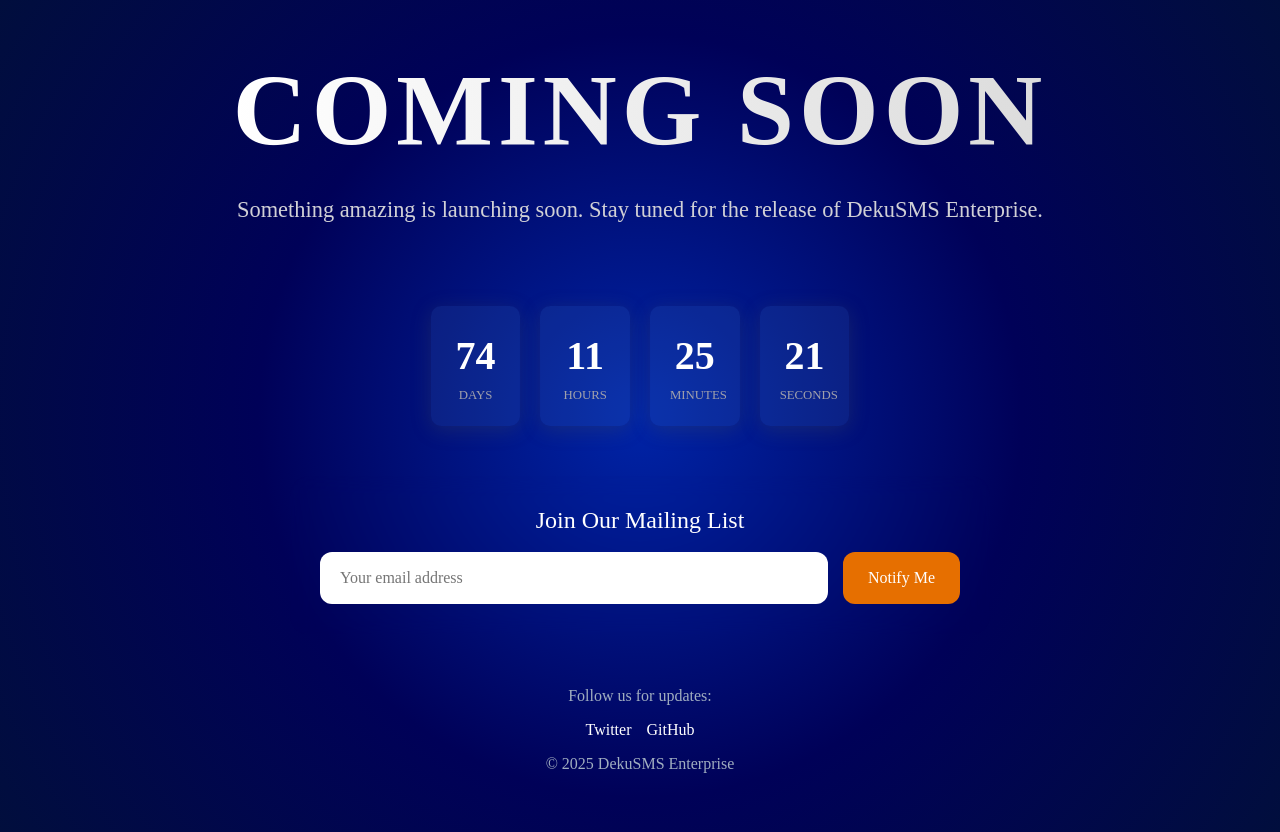
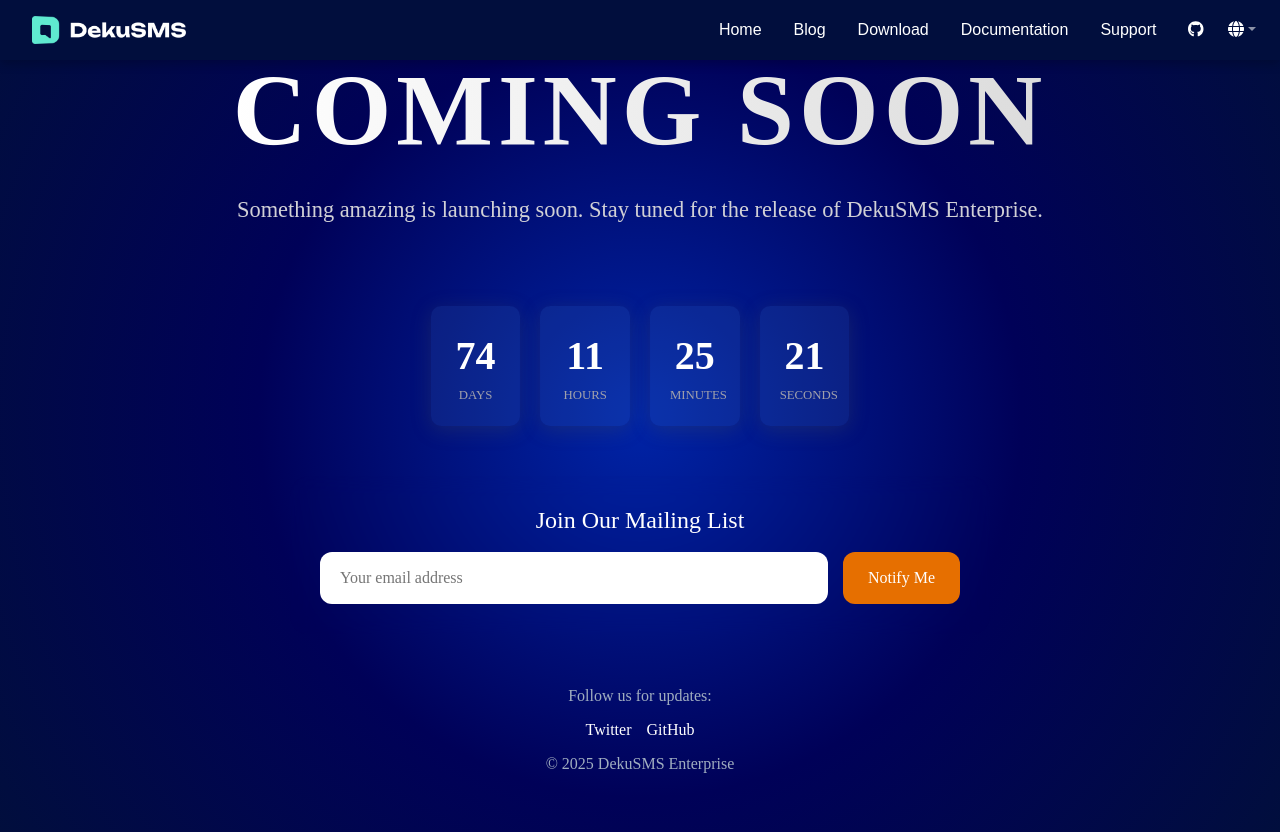
Before and after one commit to dekusms/DekuSMS-Website, a React (Vite) app: page /comingsoon in a window 1280 px wide. Built offline with nearby package versions, Linux system fonts and the light colour scheme; no server answers.

Commit message:
change background color

```diff
--- a/src/App.css
+++ b/src/App.css
@@ -11,7 +11,7 @@
     display: flex;
     align-items: center;
     justify-content: center;
-    background: linear-gradient(135deg, #010e3d 100%, #022984 10%);
+    background: #001871;
     min-height: 50vh;
 }
 
@@ -168,7 +168,7 @@
 
 /* ================= Gratitude Section ====================== */
 .gratitude {
-    background: linear-gradient(135deg, #010e3d 100%, #022984 10%);
+    background: #001871;
     padding: 50px 10px;
     text-align: center;
     display: flex;
@@ -260,7 +260,7 @@
 
 /* =============   About section============= */
 .about-page {
-    background: linear-gradient(135deg, #010e3d 100%, #022984 10%);
+    background: #001871;
     padding: 100px 10%;
     color: white;
 }
@@ -433,7 +433,7 @@
 
 /* ============================ footer ============================= */
 .footer{
-    background: linear-gradient(135deg, #010e3d 100%, #022984 10%);
+    background: #001871;
 }
 
 footer .list-unstyled a {
@@ -447,7 +447,7 @@
   }
 
   footer .list-unstyled a:hover {
-    color: #E66F00 !important;
+    color: #2ED3B7 !important;
     transform: translateX(4px);
   }
 
@@ -458,7 +458,7 @@
     top: 50%;
     transform: translateY(-50%);
     font-size: 1.1rem;
-    color: #E66F00;
+    color: #2ED3B7;
     opacity: 0.7;
     padding-right: 8px;
     transition: color 0.3s ease-in-out;
@@ -493,7 +493,7 @@
     font-size: 15px;
     padding: 0.55rem;
     border-radius: 10px;
-    background-color: #E66F00;
+    background-color: #2ED3B7;
     color: white;
     transition: background-color 0.3s;
   }
--- a/src/components/Download.jsx
+++ b/src/components/Download.jsx
@@ -42,10 +42,10 @@
       style={{ minHeight: '50vh' }}
     >
       <div className="container">
-        <h2 className="fw-bold mb-3" style={{ color: "#010e3d" }}>
+        <h2 className="fw-bold mb-3" style={{ color: "#001871" }}>
           {t('download.title')}
         </h2>
-        <p className="text-muted mb-5">{t('download.subtitle')}</p>
+        <p className="text-muted mb-5" style={{ color: "#001871" }}>{t('download.subtitle')}</p>
 
         <div className="row g-4 align-items-stretch">
           {downloadOptions.map((option, index) => (
--- a/src/components/Footer.jsx
+++ b/src/components/Footer.jsx
@@ -8,7 +8,10 @@
   const { t } = useTranslation('dekusms');
 
   return (
-    <footer className="footer bg-dark text-white py-5">
+    <footer className="footertext-white py-5" style={{
+      background: '#001871',
+      color: '#ffffff'
+    }}>
       <div className="container">
         <div className="row">
           <div className="col-md-3 mb-4">
--- a/src/components/Navbar.jsx
+++ b/src/components/Navbar.jsx
@@ -28,7 +28,7 @@
     >
       <Link className="navbar-brand d-flex align-items-center" to="/" style={linkStyle}>
         <img
-          src="/DekuSMS-White.png"
+          src="/DekuSMS-Dark Theme.png"
           alt="Logo"
           style={{ height: "28px", marginRight: "8px" }}
         />
--- a/src/pages/ComingSoon.jsx
+++ b/src/pages/ComingSoon.jsx
@@ -1,6 +1,27 @@
 import React, { useState, useEffect } from 'react';
+import { Link } from "react-router-dom";
+import { FontAwesomeIcon } from "@fortawesome/react-fontawesome";
+import { faGithub } from "@fortawesome/free-brands-svg-icons";
+import { NavDropdown } from "react-bootstrap";
+import { useTranslation } from "react-i18next";
+import { faGlobe } from "@fortawesome/free-solid-svg-icons";
+import i18n from "../i18n";
+
 
 const ComingSoon = () => {
+
+
+ const { t } = useTranslation("dekusms");
+  const [expanded, setExpanded] = useState(false);
+
+  const linkStyle = {
+    color: "#ffffff",
+    fontFamily: "'Unbounded', 'Mona Sans', sans-serif",
+    fontSize: "1rem",
+    padding: "0.5rem 1rem",
+  };
+
+
   const calculateTimeLeft = () => {
     const launchDate = new Date("2025-04-30T00:00:00");
     const difference = launchDate - new Date();
@@ -38,6 +59,86 @@
       overflow: 'hidden',
       padding: '20px',
     }}>
+{/* ============== Navbar ======================== */}
+ <nav
+      className="navbar navbar-expand-lg navbar-dark fixed-top px-3"
+      style={{
+        backgroundColor: "#010e3d",
+        boxShadow: "0px 4px 10px rgba(0, 0, 0, 0.2)",
+      }}
+    >
+      <Link className="navbar-brand d-flex align-items-center" to="/" style={linkStyle}>
+        <img
+          src="/DekuSMS-Dark Theme.png"
+          alt="Logo"
+          style={{ height: "28px", marginRight: "8px" }}
+        />
+      </Link>
+
+      <button
+        className="navbar-toggler"
+        type="button"
+        onClick={() => setExpanded(!expanded)}
+      >
+        <span className="navbar-toggler-icon"></span>
+      </button>
+
+      <div className={`collapse navbar-collapse ${expanded ? "show" : ""}`}>
+        <ul className="navbar-nav ms-auto">
+          <li className="nav-item">
+            <Link className="nav-link" to="/" onClick={() => setExpanded(false)} style={linkStyle}>
+              {t("navbar.home")}
+            </Link>
+          </li>
+          <li className="nav-item">
+            <Link className="nav-link" to="https://blog.smswithoutborders.com" onClick={() => setExpanded(false)} style={linkStyle}>
+              {t("navbar.blog")}
+            </Link>
+          </li>
+          <li className="nav-item">
+            <a className="nav-link" href="#download" onClick={() => setExpanded(false)} style={linkStyle}>
+              {t("navbar.download")}
+            </a>
+          </li>
+          <li className="nav-item">
+            <Link className="nav-link" to="https://docs.smswithoutborders.com" onClick={() => setExpanded(false)} style={linkStyle}>
+              {t("navbar.documentation")}
+            </Link>
+          </li>
+          <li className="nav-item">
+            <Link className="nav-link" to="/support" onClick={() => setExpanded(false)} style={linkStyle}>
+              {t("navbar.support")}
+            </Link>
+          </li>
+          <li className="nav-item">
+            <a
+              className="nav-link"
+              href="https://github.com"
+              target="_blank"
+              rel="noopener noreferrer"
+              onClick={() => setExpanded(false)}
+              style={linkStyle}
+            >
+              <FontAwesomeIcon icon={faGithub} />
+            </a>
+          </li>
+          <li className="nav-item">
+          <NavDropdown
+  title={<FontAwesomeIcon icon={faGlobe} style={{ color: 'white' }} />}
+  id="language-dropdown"
+>
+              <NavDropdown.Item onClick={() => i18n.changeLanguage("en")}>English</NavDropdown.Item>
+              <NavDropdown.Item onClick={() => i18n.changeLanguage("fr")}>Français</NavDropdown.Item>
+              <NavDropdown.Item onClick={() => i18n.changeLanguage("es")}>Español</NavDropdown.Item>
+              <NavDropdown.Item onClick={() => i18n.changeLanguage("fa")}>فارسی</NavDropdown.Item>
+              <NavDropdown.Item onClick={() => i18n.changeLanguage("de")}>Deutsch</NavDropdown.Item>
+              <NavDropdown.Item onClick={() => i18n.changeLanguage("ar")}>العربية</NavDropdown.Item>
+            </NavDropdown>
+          </li>
+        </ul>
+      </div>
+    </nav>
+
 
       <div style={{
         position: 'absolute',
```
